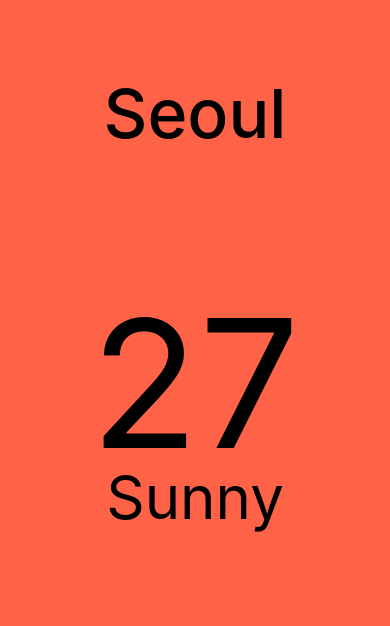
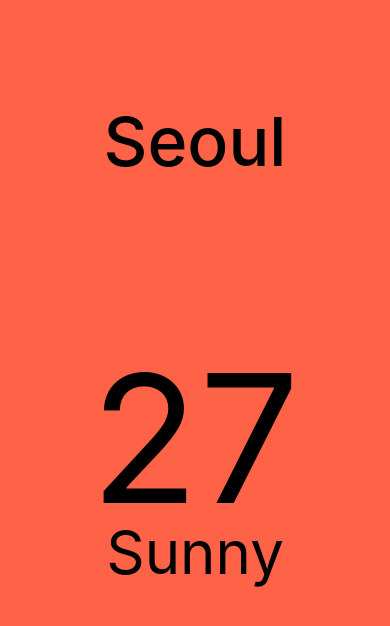
Before and after one commit to wogns-kim/React_Native, a React Native app: screen / in a window 390 px wide. Shown: the top 626 px of the page. Built offline with nearby package versions, Linux system fonts and the light colour scheme.

Commit message:
Indicator

```diff
--- a/App.js
+++ b/App.js
@@ -1,6 +1,8 @@
 import { StatusBar } from "expo-status-bar";
 import React from "react";
-import { View, StyleSheet, Text } from "react-native";
+import { View, StyleSheet, Text, ScrollView, Dimensions } from "react-native";
+
+const { width: SCREEN_WIDTH } = Dimensions.get("window");
 
 export default function App() {
   return (
@@ -8,12 +10,29 @@
       <View style={styles.city}>
         <Text style={styles.cityName}>Seoul</Text>
       </View>
-      <View style={styles.weather}>
+      <ScrollView
+        pagingEnabled
+        horizontal
+        showsHorizontalScrollIndicator={false}
+        contentContainerStyle={styles.weather}
+      >
         <View style={styles.day}>
           <Text style={styles.temp}>27</Text>
           <Text style={styles.description}>Sunny</Text>
         </View>
-      </View>
+        <View style={styles.day}>
+          <Text style={styles.temp}>27</Text>
+          <Text style={styles.description}>Sunny</Text>
+        </View>
+        <View style={styles.day}>
+          <Text style={styles.temp}>27</Text>
+          <Text style={styles.description}>Sunny</Text>
+        </View>
+        <View style={styles.day}>
+          <Text style={styles.temp}>27</Text>
+          <Text style={styles.description}>Sunny</Text>
+        </View>
+      </ScrollView>
     </View>
   );
 }
@@ -32,12 +51,10 @@
     fontSize: 68,
     fontWeight: "500",
   },
-  weather: {
-    flex: 3,
-  },
+  weather: {},
 
   day: {
-    flex: 1,
+    width: SCREEN_WIDTH,
     alignItems: "center",
   },
   temp: {
```
